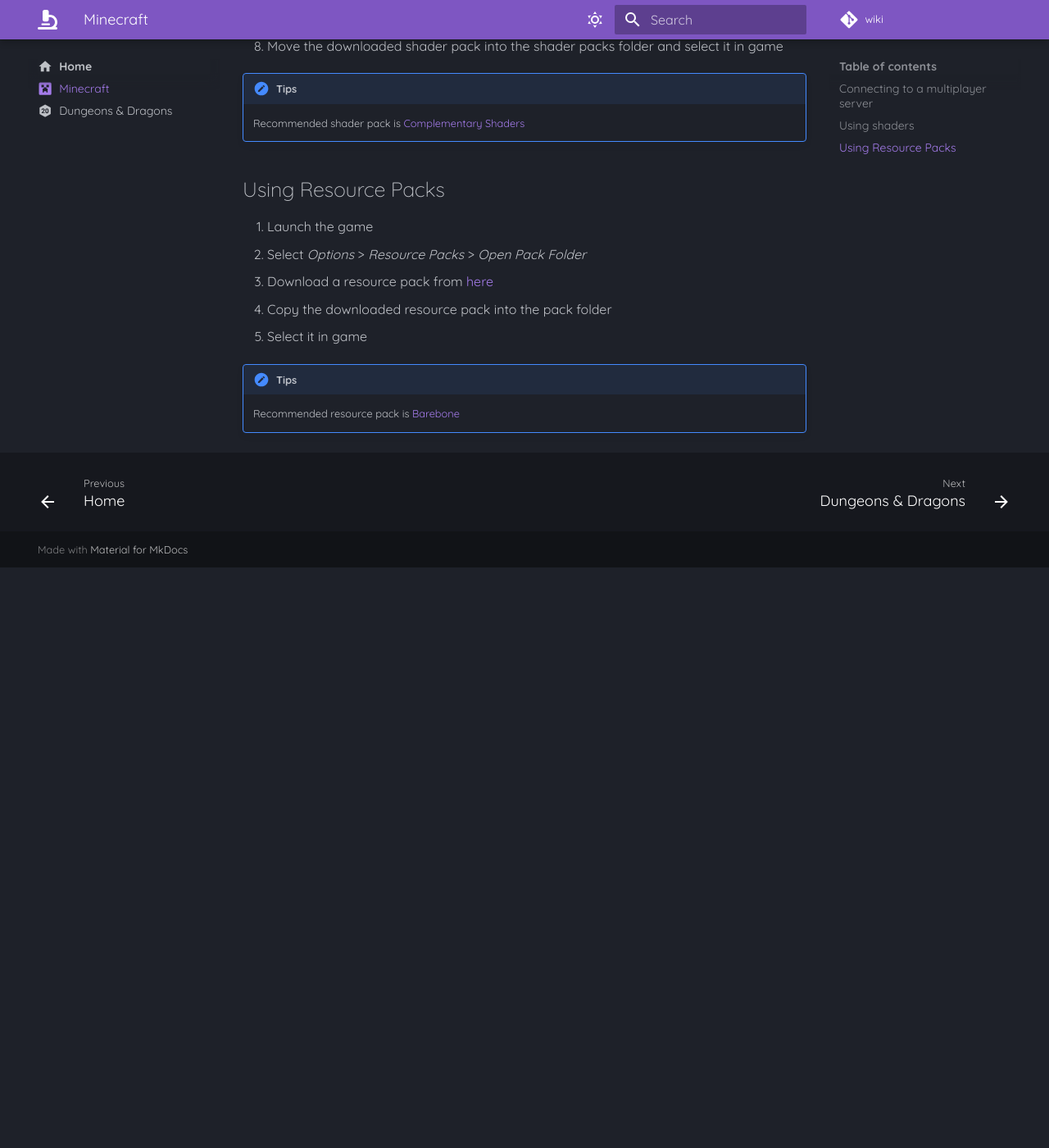
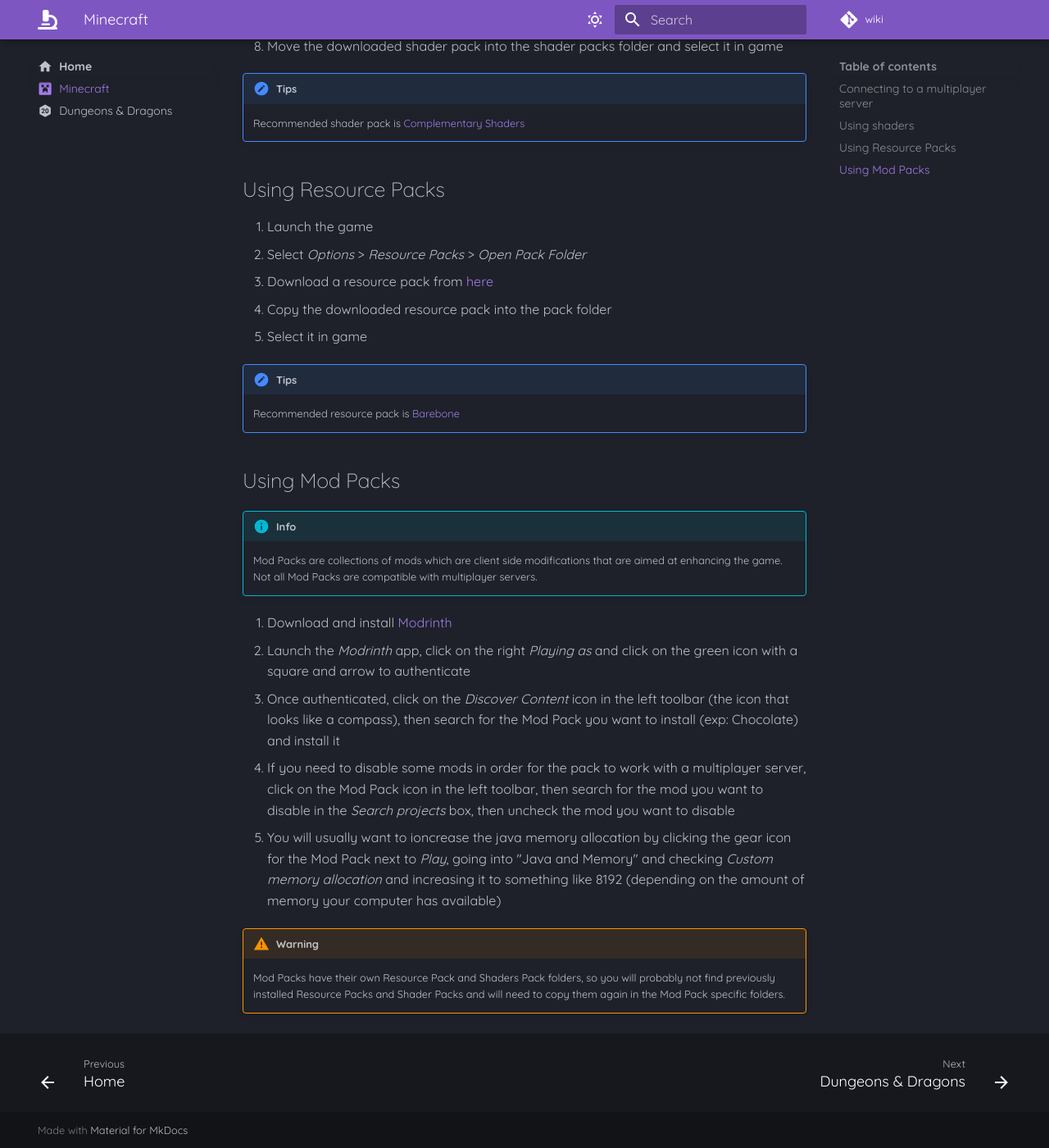
Before and after one commit to sbourdeaud/wiki, an MkDocs documentation site: the page built from docs/minecraft.md, in a window 1280 px wide and 1400 px high, scrolled down 936 px. Shown: the whole window at 82% size. Built offline with MkDocs 1.6.1 and Material for MkDocs 9.7.7, drawn with Linux system fonts in a browser that asks for light colours; comment, search, counter and statistics services are not loaded; before the commit the page ends 1628 px from its top, so only the background shows below that.

Commit message:
adding how to use mod packs to minecraft page

```diff
--- a/docs/minecraft.md
+++ b/docs/minecraft.md
@@ -44,3 +44,19 @@ pdf: true
 !!! tips
 
     Recommended resource pack is [Barebone](https://www.curseforge.com/minecraft/texture-packs/bb/download/7051223)
+
+## Using Mod Packs
+
+!!! info
+
+    Mod Packs are collections of mods which are client side modifications that are aimed at enhancing the game.  Not all Mod Packs are compatible with multiplayer servers.
+
+1. Download and install [Modrinth](https://modrinth.com/app)
+2. Launch the *Modrinth* app, click on the right *Playing as* and click on the green icon with a square and arrow to authenticate
+3. Once authenticated, click on the *Discover Content* icon in the left toolbar (the icon that looks like a compass), then search for the Mod Pack you want to install (exp: Chocolate) and install it
+4. If you need to disable some mods in order for the pack to work with a multiplayer server, click on the Mod Pack icon in the left toolbar, then search for the mod you want to disable in the *Search projects* box, then uncheck the mod you want to disable
+5. You will usually want to ioncrease the java memory allocation by clicking the gear icon for the Mod Pack next to *Play*, going into "Java and Memory" and checking *Custom memory allocation* and increasing it to something like 8192 (depending on the amount of memory your computer has available)
+
+!!! warning
+
+    Mod Packs have their own Resource Pack and Shaders Pack folders, so you will probably not find previously installed Resource Packs and Shader Packs and will need to copy them again in the Mod Pack specific folders.
```
